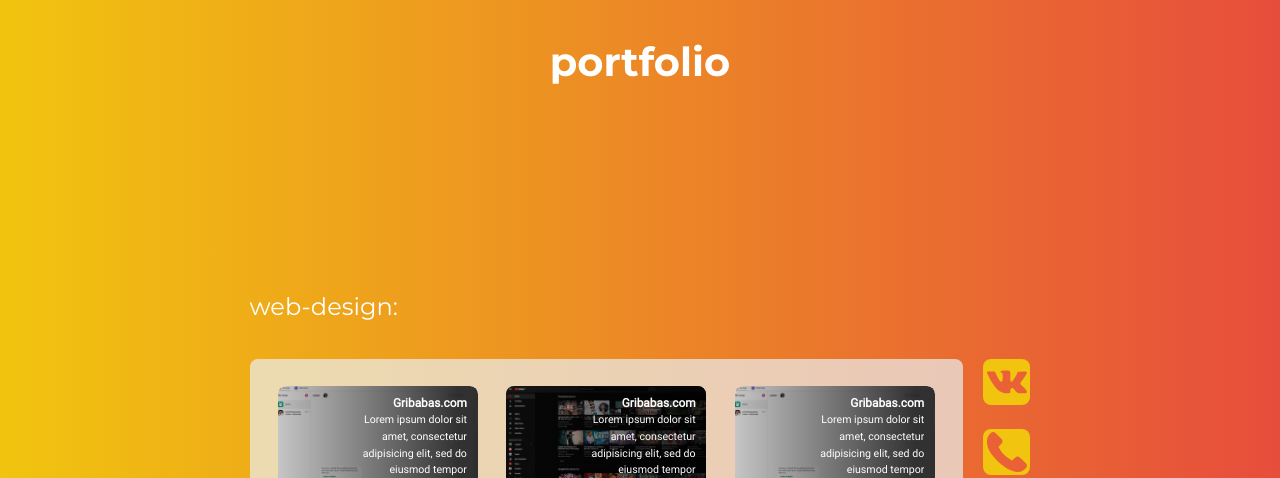
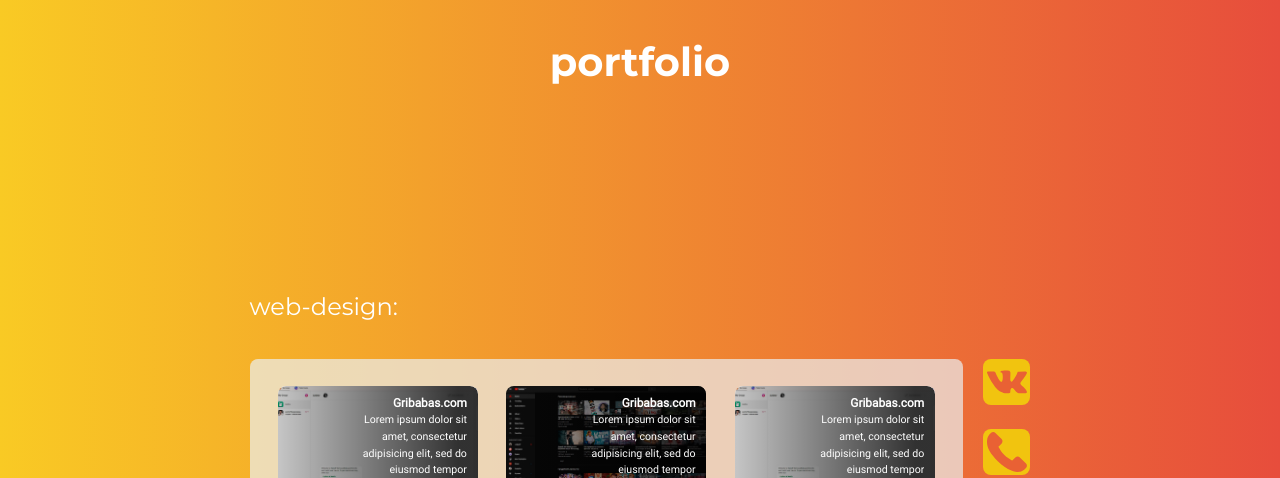
Before and after one commit to araxonis/araxonis.github.io, a plain HTML site: page portfolio/index.html in a window 1280 px wide. Shown: the top 478 px of the page. Drawn offline with Linux system fonts and the light colour scheme.

Commit message:
Update style.css

```diff
--- a/portfolio/css/style.css
+++ b/portfolio/css/style.css
@@ -42,7 +42,7 @@ html,body,div,span,applet,object,iframe,h1,h2,h3,h4,h5,h6,p,blockquote,pre,a,abb
 	src: url(../fonts/Roboto-Regular.ttf);
 }
 body{
-	background-image: linear-gradient(to right, #f1c40f, #e74d3c);
+	background-image: linear-gradient(to right, #f9ca24, #e74d3c);
 }
 li {
 	list-style: none;
```
